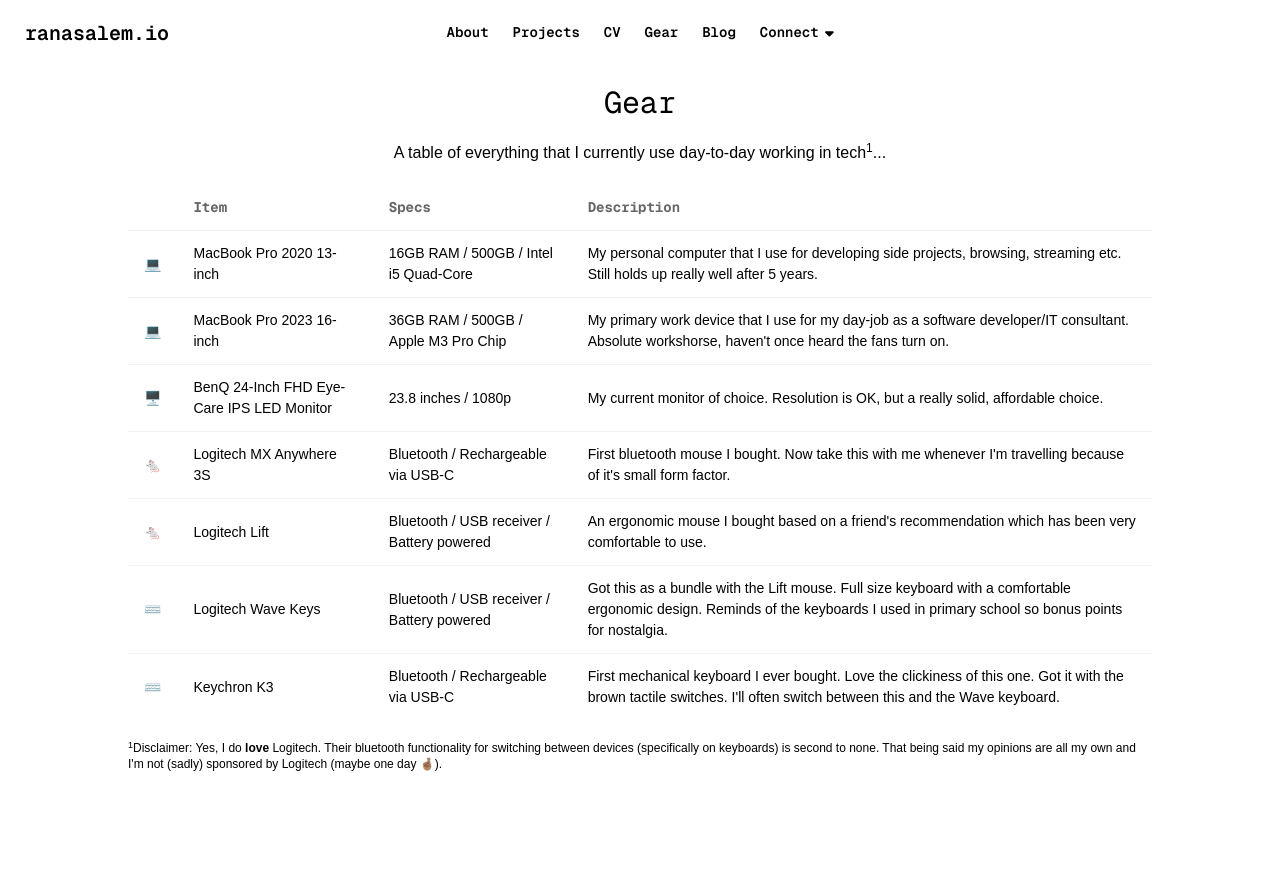
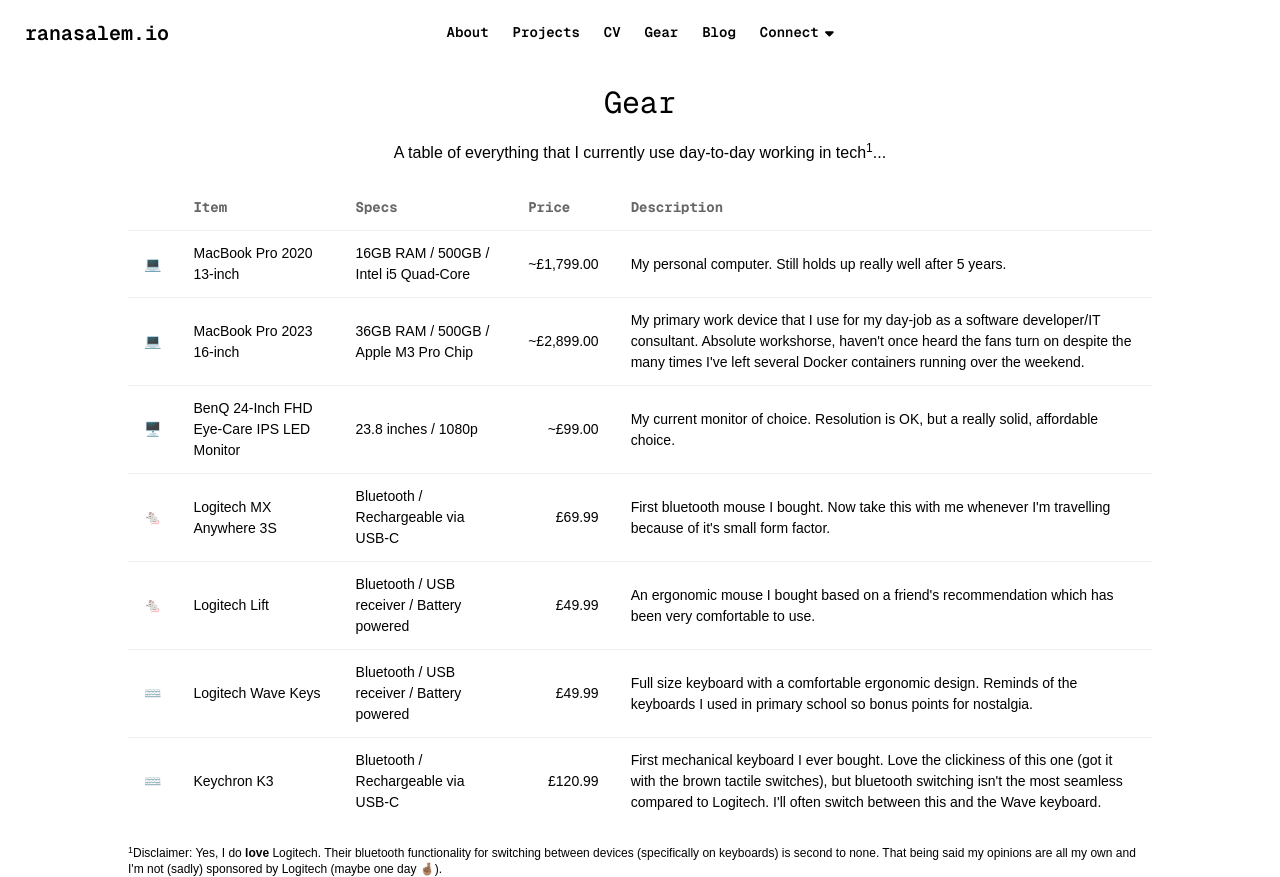
Before and after one commit to rtasalem/ranasalem.io, a Next.js app: page /gear in a window 1280 px wide. Before the commit the page ends 800 px from the top, so only its background shows below. Built offline with nearby package versions, Linux system fonts and the light colour scheme.

Commit message:
proof-reading content

```diff
--- a/app/components/about/timeline.tsx
+++ b/app/components/about/timeline.tsx
@@ -29,9 +29,9 @@ export default function Timeline() {
                   : 'timeline-end md:mb-10'
               }`}
             >
-              <time className='font-mono italic'>{date}</time>
-              <div className='text-lg font-black'>{role}</div>
-              <div className='font-black'>{company}</div>
+              <time className='italic font-mono'>{date}</time>
+              <div className='text-lg font-bold'>{role}</div>
+              <div className='font-bold'>{company}</div>
               {summary}
             </div>
             <hr />
--- a/app/constants/gear-items.tsx
+++ b/app/constants/gear-items.tsx
@@ -3,56 +3,49 @@ export const gearItems = [
     icon: '💻',
     item: 'MacBook Pro 2020 13-inch',
     specs: '16GB RAM / 500GB / Intel i5 Quad-Core',
-    description: 'My personal computer that I use for developing side projects, browsing, streaming etc. Still holds up really well after 5 years.',
-    price: '£0.00',
-    url: 'not-a-real-url'
+    description: 'My personal computer. Still holds up really well after 5 years.',
+    price: '~£1,799.00'
   },
   {
     icon: '💻',
     item: 'MacBook Pro 2023 16-inch',
     specs: '36GB RAM / 500GB / Apple M3 Pro Chip',
-    description: 'My primary work device that I use for my day-job as a software developer/IT consultant. Absolute workshorse, haven\'t once heard the fans turn on.',
-    price: '£0.00',
-    url: 'not-a-real-url'
+    description: 'My primary work device that I use for my day-job as a software developer/IT consultant. Absolute workshorse, haven\'t once heard the fans turn on despite the many times I\'ve left several Docker containers running over the weekend.',
+    price: '~£2,899.00'
   },
   {
     icon: '🖥️',
     item: 'BenQ 24-Inch FHD Eye-Care IPS LED Monitor',
     specs: '23.8 inches / 1080p',
     description: 'My current monitor of choice. Resolution is OK, but a really solid, affordable choice.',
-    price: '~£99.00',
-    url: 'not-a-real-url'
+    price: '~£99.00'
   },
   {
     icon: '🐁',
     item: 'Logitech MX Anywhere 3S',
     specs: 'Bluetooth / Rechargeable via USB-C',
     description: 'First bluetooth mouse I bought. Now take this with me whenever I\'m travelling because of it\'s small form factor.',
-    price: '£69.99 on it\'s own or £149.99 as a bundle with MX Keys Mini',
-    url: 'not-a-real-url'
+    price: '£69.99'
   },
   {
     icon: '🐁',
     item: 'Logitech Lift',
     specs: 'Bluetooth / USB receiver / Battery powered',
     description: 'An ergonomic mouse I bought based on a friend\'s recommendation which has been very comfortable to use.',
-    price: '£49.99',
-    url: 'not-a-real-url'
+    price: '£49.99'
   },
   {
     icon: '⌨️',
     item: 'Logitech Wave Keys',
     specs: 'Bluetooth / USB receiver / Battery powered',
-    description: 'Got this as a bundle with the Lift mouse. Full size keyboard with a comfortable ergonomic design. Reminds of the keyboards I used in primary school so bonus points for nostalgia.',
-    price: '£49.99',
-    url: 'not-a-real-url'
+    description: 'Full size keyboard with a comfortable ergonomic design. Reminds of the keyboards I used in primary school so bonus points for nostalgia.',
+    price: '£49.99'
   },
   {
     icon: '⌨️',
     item: 'Keychron K3',
     specs: 'Bluetooth / Rechargeable via USB-C',
-    description: 'First mechanical keyboard I ever bought. Love the clickiness of this one. Got it with the brown tactile switches. I\'ll often switch between this and the Wave keyboard.',
-    price: '£120.99',
-    url: 'not-a-real-url'
+    description: 'First mechanical keyboard I ever bought. Love the clickiness of this one (got it with the brown tactile switches), but bluetooth switching isn\'t the most seamless compared to Logitech. I\'ll often switch between this and the Wave keyboard.',
+    price: '£120.99'
   }
 ]
--- a/app/constants/jobs.tsx
+++ b/app/constants/jobs.tsx
@@ -1,38 +1,38 @@
 export const jobs = [
   {
     date: 'January 2024 - present',
-    role: 'Software Developer (Node.js)',
+    role: 'Software Developer',
     company: 'Department for Environment, Food and Rural Affairs (Defra)',
-    summary: '2-year UK Civil Service contract via FDM Group as a Node.js developer, working within Defra\'s Farming and Countryside Programme on a multidisciplinary team. Contributed to the development and maintenance of a large-scale online portal improving interactions between Defra and British farmers, supporting their essential work. Nominated as FDM\'s Consultant of the Month within two months of starting.'
+    summary: '2-year UK Civil Service contract via FDM Group as a Node.js developer, working within Defra\'s Farming and Countryside Programme on a multidisciplinary team. Contributing to the development and maintenance of a large-scale online portal improving interactions between Defra and British farmers, supporting their essential and widespread work. Currently migrating the Find farm and land payment data service from a Microsoft Azure based development platform to an AWS development platform. Nominated as FDM\'s Consultant of the Month within two months of starting the placement.'
   },
   {
     date: 'April 2023 - present',
     role: 'IT Consultant & Software Developer',
     company: 'FDM Group',
-    summary: 'Nominated for Consultant of the Month and FDM Champion for contributions made while working with Defra, one of FDM\'s public sector clients. Earned the Tech Industry Gold Foundation Credential in software development after 14 weeks of intensive training through FDM’s She Lives Tech academy. Delivered successful internal proof-of-concept projects as a backend software developer using Agile and Scrum. Created a full-stack, Barbie-themed e-commerce application as a final project, presented to internal FDM trainers.'
+    summary: 'Nominated for Consultant of the Month and FDM Champion for contributions made while working with Defra, one of FDM\'s public sector clients. Earned the Tech Industry Gold Foundation Credential in software development after 14 weeks of intensive training through FDM’s She Lives Tech academy. Delivered successful internal proof-of-concept projects as a backend software developer using Agile and Scrum principles. Created a full-stack Barbie-themed e-commerce application as a final project, presented to internal FDM trainers.'
   },
   {
     date: 'October 2022 - April 2023',
     role: 'Laboratory Demonstrator',
     company: 'Glasgow Caledonian University',
-    summary: 'Teaching assistant and demonstrator facilitating laboratory sessions for final-year undergraduates and PhD students. Delivered interactive demonstrations on various laboratory equipment, including optical microscopy, Atomic Force Microscopy, and Scanning Electron Microscopy. Maintained high safety standards for staff and students by enforcing safe working practices, especially when handling corrosive or hazardous chemicals. Provided constructive feedback on student dissertations to help them submit their best possible work for final-year deadlines.'
+    summary: 'Teaching assistant and demonstrator facilitating laboratory sessions for final-year undergraduates and PhD students. Delivered interactive demonstrations on various laboratory equipment including optical microscopy, Atomic Force Microscopy, and Scanning Electron Microscopy. Maintained high safety standards for staff and students by enforcing safe working practices, especially when handling corrosive or hazardous chemicals. Provided constructive feedback on student dissertations to encourage high quality submissions for final-year deadlines.'
   },
   {
     date: 'May - August 2022',
     role: 'Royal Society of Chemistry (RSC) Research Enablement Scholarship',
-    company: 'Glasgow Caledonian University & RSC',
-    summary: 'Conducted intensive research on the effects of established textile bleaching protocols on the integrity of historic textile artefacts, specifically cotton fibres. Presented findings as a poster and flash talk at the Microscience Microscopy Congress (MMC2023) in Manchester, England. Utilised advanced tools, including Atomic Force Microscopy, Scanning Electron Microscopy, and fluorescence spectroscopy, to collect micro- and nano-scale imaging data.'
+    company: 'Royal Society of Chemistry & Glasgow Caledonian University',
+    summary: 'Conducted intensive research on the effects of established textile bleaching protocols on the integrity of historic textile artefacts, specifically cotton fibres. Presented findings as a poster and flash talk at the Microscience Microscopy Congress (MMC2023) in Manchester, England. Utilised advanced tools, including Atomic Force Microscopy, Scanning Electron Microscopy, and fluorescence spectroscopy to collect micro- and nano-scale image data.'
   },
   {
     date: 'July - September 2021',
     role: 'Postgraduate Research Intern',
     company: 'Glasgow Caledonian University & University of Strathclyde',
-    summary: 'Conducted initial research into the effects of oxidative and reductive bleaching on historic cotton textile artefacts. Utilised advanced instrumentation, including Atomic Force Microscopy and Ultraviolet/Visible spectroscopy. Findings were published in the peer-reviewed, open-access Heritage Science journal.'
+    summary: 'Conducted initial research into the effects of oxidative and reductive bleaching techniques on historic cotton textile artefacts. All research was performed using advanced techniques, namely Atomic Force Microscopy and Ultraviolet/Visible spectroscopy. Findings were published in the peer-reviewed, open-access Heritage Science journal.'
   },
   {
     date: 'June - August 2020',
     role: 'Royal Microscopical Society (RMS) Summer Studentship',
-    company: 'RMS',
+    company: 'Royal Microscopical Society & Glasgow Caledonian University',
     summary: 'Conducted initial research on the effects of oxidative and reductive bleaching on historic cotton textile artefacts. Used advanced instrumentation, including Atomic Force Microscopy and Ultraviolet/Visible spectroscopy. Findings were published in the peer-reviewed, open-access Heritage Science journal.'
   }
 ]
--- a/app/gear/page.tsx
+++ b/app/gear/page.tsx
@@ -11,15 +11,17 @@ export default function Gear() {
             <th></th>
             <th>Item</th>
             <th>Specs</th>
+            <th>Price</th>
             <th>Description</th>
           </tr>
         </thead>
         <tbody>
-          {gearItems.map(({ icon, item, specs, description }) => (
+          {gearItems.map(({ icon, item, specs, price, description }) => (
             <tr key={item}>
               <th>{icon}</th>
               <td>{item}</td>
               <td>{specs}</td>
+              <td className='text-right'>{price}</td>
               <td>{description}</td>
             </tr>
           ))}
--- a/content/hello-world.mdx
+++ b/content/hello-world.mdx
@@ -8,4 +8,4 @@ You also already found and are reading my blog. In future posts, you can expect
 
 That’s all for now.
 
-[`Ctrl+C`](/blog)
+[Ctrl+C](/blog)
```
Also changed, not shown: app/constants/projects.tsx (+4 -4 lines).
